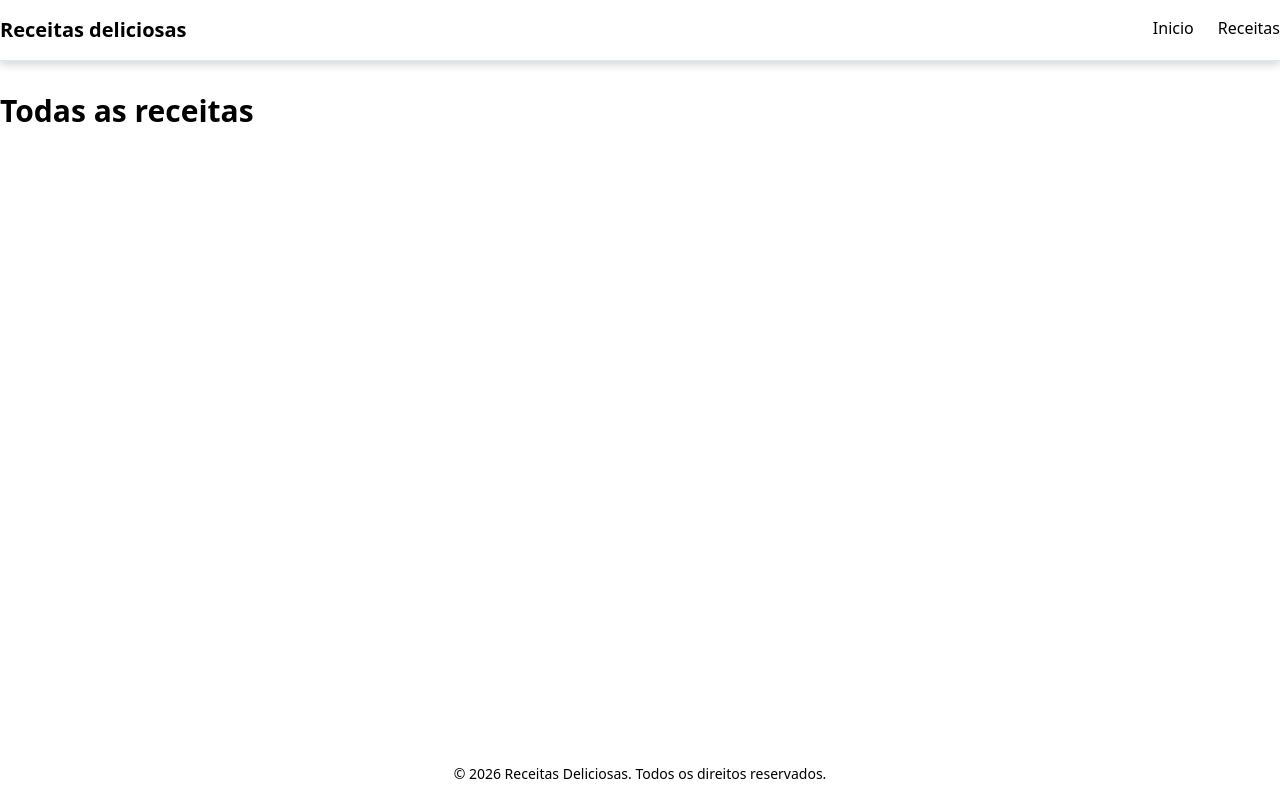
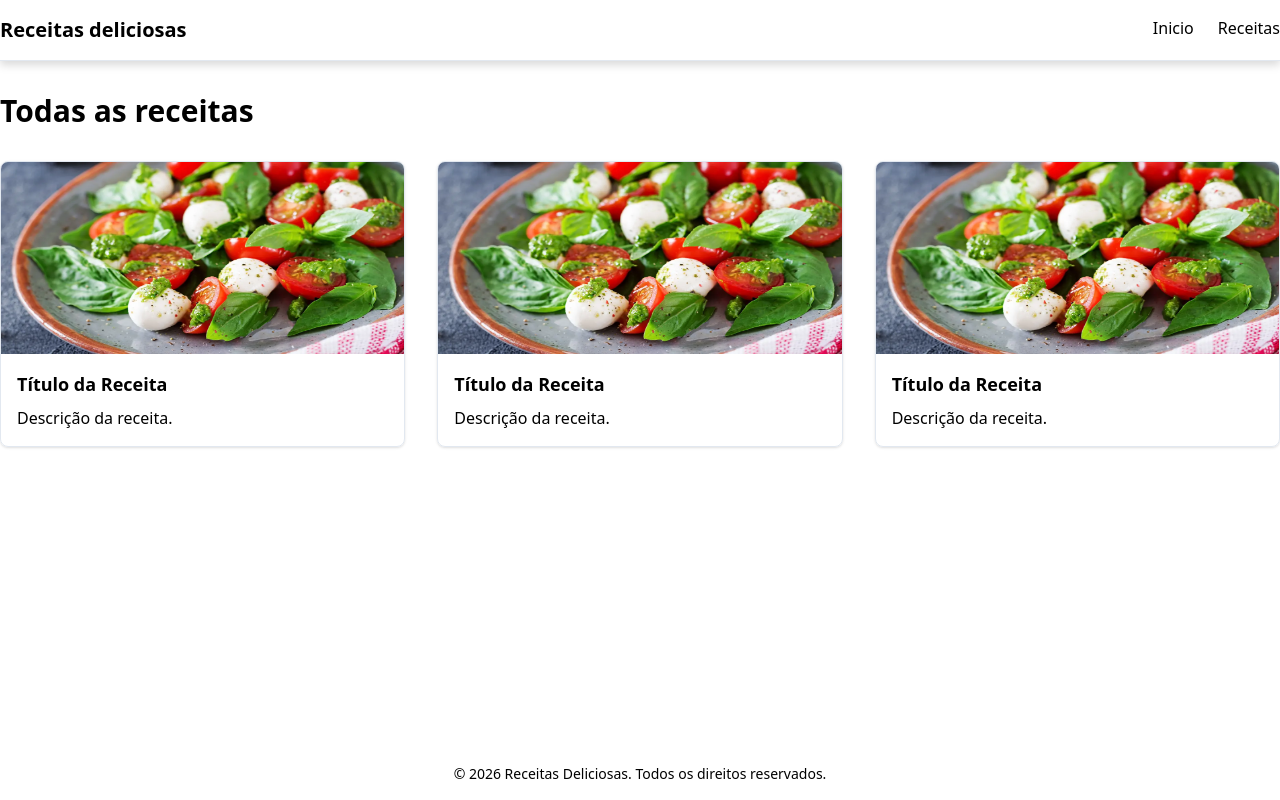
Before and after one commit to HeitorSrm/Receitas, a Next.js app: page /receitas in a window 1280 px wide. Built offline with nearby package versions, Linux system fonts and the light colour scheme.

Commit message:
feat: cards de receita

```diff
--- a/src/app/receitas/page.tsx
+++ b/src/app/receitas/page.tsx
@@ -1,11 +1,16 @@
+import RecipeCard from "@/components/RecipeCards";
+import {recipes} from "@/app/lib/data";
+
 export default function ReceitasPage() {
     return (
         <main className="flex grow py-8">
             <div className="container mx-auto">
                 <h1 className="text-3xl font-bold">Todas as receitas</h1>
 
-                <div>
-                    {/* Array de cards de receitas */}
+                <div className="grid grid-cols-3 gap-8 mt-8">
+                    {recipes.map((recipe) => (
+                    <RecipeCard />
+                ))}
                 </div>
             </div>
         </main>
--- /dev/null
+++ b/src/components/RecipeCards/index.tsx
@@ -0,0 +1,26 @@
+import Image from "next/image";
+import Link from "next/link";
+
+export default function RecipeCard() {
+  return (
+    <Link href="/receitas/1">
+      <div className="border border-slate-200 rounded-lg overflow-hidden shadow-sm hover:shadow-md transition-shadow">
+        <div className="relative h-48 w-full">
+            <Image
+                src="/receitas/Salada-Caprese.webp"
+                alt="Título da receita"
+                fill
+            />
+        </div>
+        <div className="flex flex-col p-4 gap-2">
+            <h3 className="text-lg font-bold">
+                Título da Receita
+            </h3>
+            <p>
+                Descrição da receita.
+            </p>
+        </div>
+      </div>
+    </Link>
+  );
+}
```
